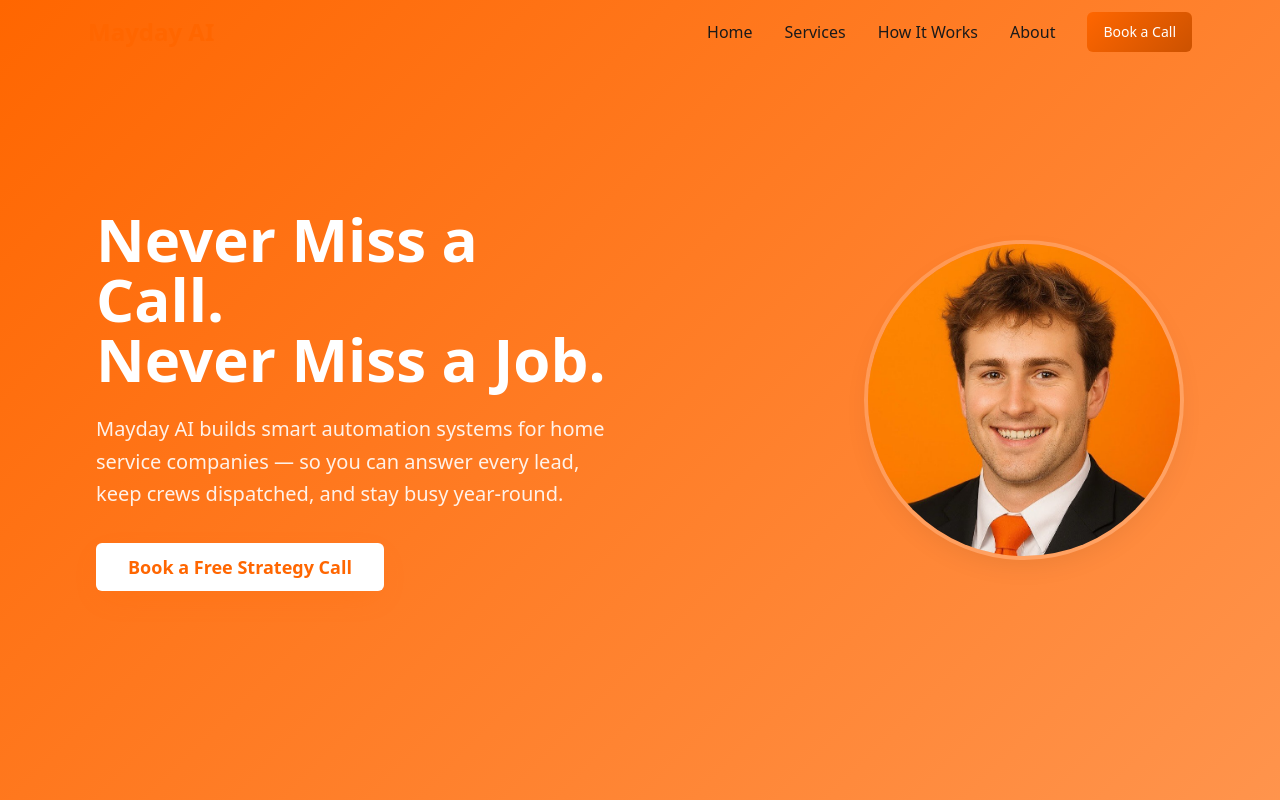
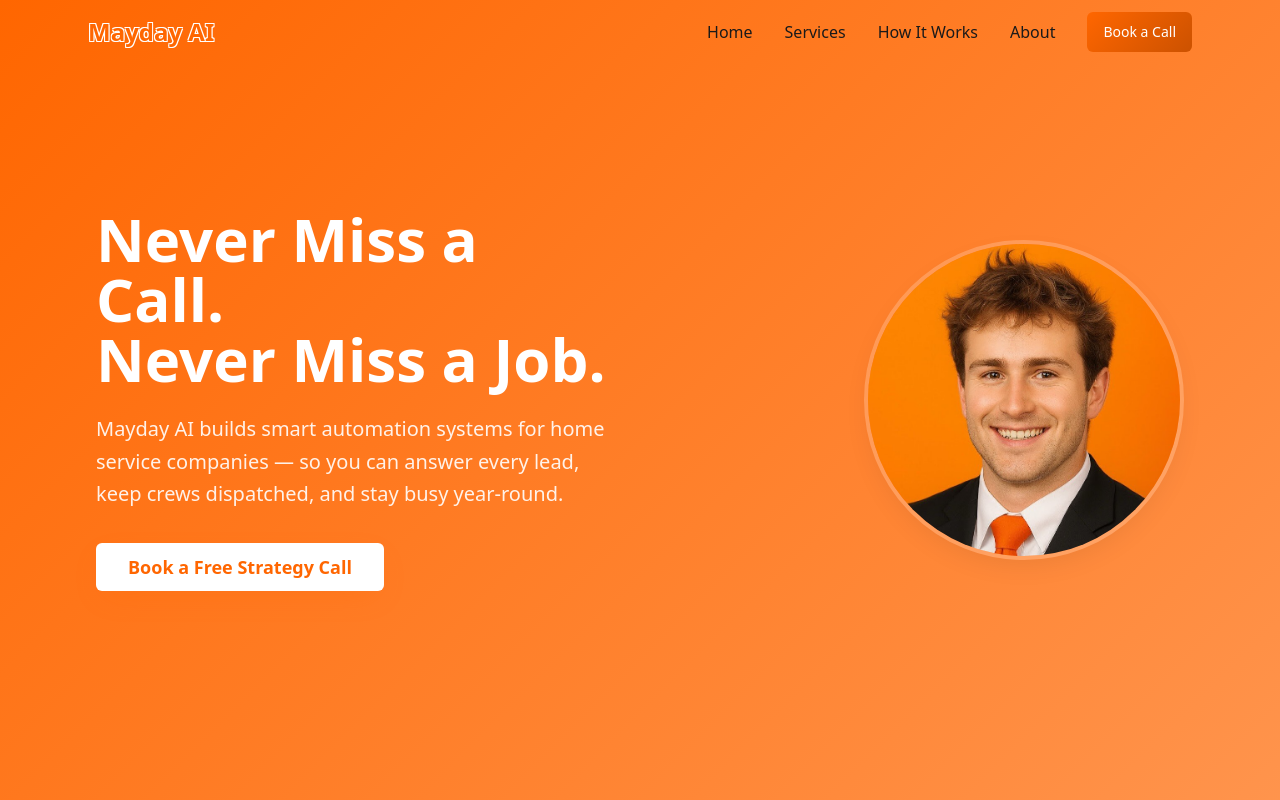
Before and after one commit to mayday9000/mayday-ai-home-automations, a React (Vite) app: page / in a window 1280 px wide. Shown: the top 800 px of the page. Built offline with nearby package versions, Linux system fonts and the light colour scheme; the HTML template or start-up script is replaced by a standard one.

Commit message:
Add outline to nav text

```diff
--- a/src/components/Navbar.tsx
+++ b/src/components/Navbar.tsx
@@ -41,7 +41,11 @@ const Navbar = () => {
           {/* Logo */}
           <button
             onClick={scrollToTop}
-            className="text-2xl font-bold text-primary hover:text-primary/80 transition-colors duration-200"
+            className={`text-2xl font-bold transition-all duration-200 ${
+              scrolled
+                ? 'text-primary hover:text-primary/80'
+                : 'text-primary hover:text-primary/80 [text-shadow:_-1px_-1px_0_white,_1px_-1px_0_white,_-1px_1px_0_white,_1px_1px_0_white]'
+            }`}
           >
             Mayday AI
           </button>
```
